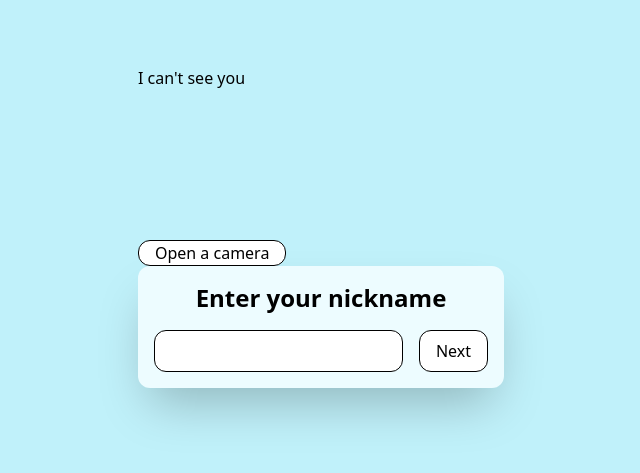
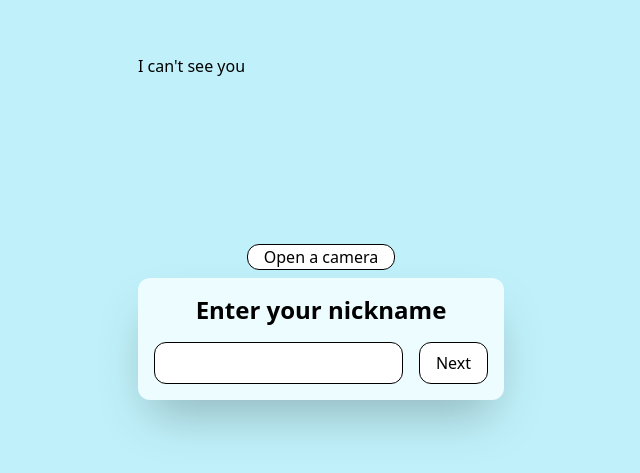
Before and after one commit to Oggnjen/jolly-webrtc, a React (Vite) app in the folder client/: page / in a window 1280 px wide. Shown: the part 173-646 px from the top of the page, without its empty margins (319-959 px from the left). Built offline with nearby package versions, Linux system fonts and the light colour scheme; no server answers.

Commit message:
Exchanged offer via websocket

```diff
--- a/client/src/App.tsx
+++ b/client/src/App.tsx
@@ -1,11 +1,7 @@
-import "./App.css";
-import { CallDecision, Layout, MainCamera, UserInfo } from "./components";
-import {
-  useIdentifier,
-  useInitializeUserStore,
-  WebsocketWrapper,
-} from "./logic-layer";
-import { MediaStoreProvider } from "./media-context";
+import './App.css';
+import { CallDecision, Layout, UserInfo } from './components';
+import { useIdentifier, useInitializeUserStore, WebsocketWrapper } from './logic-layer';
+import { MediaStoreProvider } from './media-context';
 
 function App() {
   useInitializeUserStore();
@@ -16,7 +12,6 @@ function App() {
         <WebsocketWrapper>
           <Layout>
             <div>
-              <MainCamera />
               {userIdentifier == null && <UserInfo />}
               {userIdentifier != null && <CallDecision />}
             </div>
--- a/client/src/components/CallDecision.tsx
+++ b/client/src/components/CallDecision.tsx
@@ -1,34 +1,28 @@
-import { useEffect, useState } from "react";
-import {
-  useCallIdentifier,
-  useCreateCall,
-  useJoinCall,
-  useMembers,
-} from "../logic-layer";
-import { Input } from "./Input";
-import { Button } from "./Button";
-import { useOpenMyCamera } from "../media-context";
+import { useState } from 'react';
+import { useCallIdentifier, useCreateCall, useJoinCall } from '../logic-layer';
+import { Input } from './Input';
+import { Button } from './Button';
+import { MainCamera } from './MainCamera';
 
 export const CallDecision = () => {
   const createCall = useCreateCall();
   const joinCall = useJoinCall();
   const id = useCallIdentifier();
-  const [callIdentifier, setCallIdentifier] = useState("");
-  const members = useMembers();
-  useEffect(() => {
-    console.log(members);
-  }, [members]);
+  const [callIdentifier, setCallIdentifier] = useState('');
   return (
-    <div className="bg-[#edfcff] p-4 rounded-xl shadow-2xl">
-      <div className="text-center text-2xl font-semibold">
-        Join call or create one
+    <div>
+      <MainCamera />
+      <div className='bg-[#edfcff] p-4 rounded-xl shadow-2xl max-w-[400px] mx-auto'>
+        <div className='text-center text-2xl font-semibold'>Join call or create one</div>
+        <div className='flex justify-center mt-4 gap-4'>
+          <Input value={callIdentifier} setValue={setCallIdentifier} />
+          <Button text='Next' onClick={() => joinCall(callIdentifier)} />
+        </div>
+        <div className='flex justify-center mt-4'>
+          <Button text='Create new call' onClick={() => createCall()} />
+        </div>
+        {id}
       </div>
-      <div className="flex justify-center mt-4 gap-4">
-        <Input value={callIdentifier} setValue={setCallIdentifier} />
-        <Button text="Next" onClick={() => joinCall(callIdentifier)} />
-      </div>
-      <div onClick={() => createCall()}>Create new one</div>
-      {id}
     </div>
   );
 };
--- a/client/src/components/MainCamera.tsx
+++ b/client/src/components/MainCamera.tsx
@@ -1,17 +1,14 @@
-import React, { useEffect, useRef } from "react";
-import {
-  useMyStream,
-  useMyVideoStream,
-  useOpenMyCamera,
-} from "../media-context";
-import { Button } from "./Button";
+import { useEffect, useRef } from 'react';
+import { useMyStream, useOpenMyCamera } from '../media-context';
+import { Button } from './Button';
+import { useMembersIdentifiers } from '../logic-layer';
 
 export const MainCamera = () => {
   const openMyCamera = useOpenMyCamera();
   const videoRef = useRef<HTMLVideoElement>(null);
   const myStream = useMyStream();
+  const members = useMembersIdentifiers();
   useEffect(() => {
-    console.log(myStream);
     if (myStream && videoRef.current) {
       videoRef.current.srcObject = myStream;
     }
@@ -20,15 +17,18 @@ export const MainCamera = () => {
   return (
     <div>
       {myStream == undefined && <div>I can't see you</div>}
-      <video ref={videoRef} autoPlay playsInline muted />
-      <div>
+
+      <video ref={videoRef} autoPlay playsInline muted className='rounded-xl mb-4' />
+      {myStream == undefined && members.length == 0 && (
+        <div className='flex justify-center my-2'>
           <Button
-          text="Open a camera"
+            text='Open a camera'
             onClick={() => {
               openMyCamera();
             }}
           />
         </div>
+      )}
     </div>
   );
 };
--- a/client/src/components/UserInfo.tsx
+++ b/client/src/components/UserInfo.tsx
@@ -1,19 +1,19 @@
-import { Input } from "./Input";
-import { Button } from "./Button";
-import { useMakeMember, useNickname } from "../logic-layer";
+import { Input } from './Input';
+import { Button } from './Button';
+import { useMakeMember, useNickname } from '../logic-layer';
+import { MainCamera } from './MainCamera';
 
 export const UserInfo = () => {
   const [nickname, setNickname] = useNickname();
   const makeMember = useMakeMember();
   return (
     <div>
-      <div className="bg-[#edfcff] p-4 rounded-xl shadow-2xl">
-        <div className="text-center text-2xl font-semibold">
-          Enter your nickname
-        </div>
-        <div className="flex justify-center mt-4 gap-4">
+      <MainCamera />
+      <div className='bg-[#edfcff] p-4 rounded-xl shadow-2xl'>
+        <div className='text-center text-2xl font-semibold'>Enter your nickname</div>
+        <div className='flex justify-center mt-4 gap-4'>
           <Input value={nickname} setValue={setNickname} />
-          <Button text="Next" onClick={() => makeMember()} />
+          <Button text='Next' onClick={() => makeMember()} />
         </div>
       </div>
     </div>
--- a/client/src/logic-layer/call/hooks.ts
+++ b/client/src/logic-layer/call/hooks.ts
@@ -1,25 +1,27 @@
-import { useIdentifier } from "../user/hooks";
-import { joinCall, makeNewCall } from "./service";
-import { useCallStore } from "./store";
+import { dispatchSendOffer } from '../events/functions';
+import { useIdentifier } from '../user/hooks';
+
+import { joinCall, makeNewCall } from './service';
+import { callStore } from './store';
 
 export function useCallIdentifier() {
-  const { callIdentifier } = useCallStore();
+  const { callIdentifier } = callStore();
   return callIdentifier;
 }
 
 export function useMembers() {
-  const { members } = useCallStore();
+  const { members } = callStore();
   return members;
 }
 
 export function useMembersIdentifiers() {
-  const { members } = useCallStore();
+  const { members } = callStore();
   return Object.keys(members);
 }
 
 export function useCreateCall() {
   const userIdentifer = useIdentifier();
-  const { setCallIdentifier } = useCallStore();
+  const { setCallIdentifier } = callStore();
   return () => {
     if (userIdentifer) {
       makeNewCall(userIdentifer).then((res) => {
@@ -31,15 +33,24 @@ export function useCreateCall() {
 
 export function useJoinCall() {
   const userIdentifer = useIdentifier();
-  const { setCallIdentifier, addMember } = useCallStore();
+  const { setCallIdentifier, addMember } = callStore();
   return (callIdentifier: string) => {
     if (userIdentifer) {
       joinCall(userIdentifer, callIdentifier).then((res) => {
         setCallIdentifier(res.data.identifier);
         res.data.members.forEach((m) => {
           addMember(m.identifier, m.nickname);
+          dispatchSendOffer(m.identifier);
         });
       });
     }
   };
 }
+
+export function useGetPeerConnectionFromMember() {
+  const { members } = callStore();
+
+  return (id: string) => {
+    return members[id].peerConnection;
+  };
+}
--- a/client/src/logic-layer/call/store.ts
+++ b/client/src/logic-layer/call/store.ts
@@ -1,4 +1,4 @@
-import { create } from "zustand";
+import { create } from 'zustand';
 
 interface Member {
   identifier: string;
@@ -16,10 +16,10 @@ interface CallState {
 }
 
 const configuration = {
-  iceServers: [{ urls: "stun:stun.l.google.com:19302" }],
+  iceServers: [{ urls: 'stun:stun.l.google.com:19302' }],
 };
 
-export const useCallStore = create<CallState>((set) => ({
+export const callStore = create<CallState>((set) => ({
   callIdentifier: null,
   setCallIdentifier: (callIdentifier) => {
     set({ callIdentifier });
--- /dev/null
+++ b/client/src/logic-layer/events/functions.ts
@@ -0,0 +1,31 @@
+import { callStore } from '../call/store';
+import { userStore } from '../user/store';
+import { dispatchToSignalingServer } from '../websocket/functions';
+import type { Data } from '../websocket/types';
+
+export type ChangesInMemberEvent = CustomEvent<{ memberId: string }>;
+
+export const dispatchSendOffer = (memberId: string) => {
+  const event: ChangesInMemberEvent = new CustomEvent('send-offer', { detail: { memberId } });
+  window.dispatchEvent(event);
+};
+
+function addTypedEventListener<T>(type: string, listener: (event: CustomEvent<T>) => void | Promise<void>) {
+  window.addEventListener(type, listener as unknown as EventListener);
+}
+
+addTypedEventListener<{ memberId: string }>('send-offer', async (e) => {
+  const { memberId } = e.detail;
+  const { identifier } = userStore.getState();
+  const { members } = callStore.getState();
+  const peerConnection = members[memberId]?.peerConnection;
+  if (identifier == null) return;
+  const offer = await peerConnection.createOffer();
+  await peerConnection.setLocalDescription(offer);
+  const data: Data = {
+    RawData: JSON.stringify(offer),
+    Recipient: memberId,
+    Sender: identifier,
+  };
+  dispatchToSignalingServer(JSON.stringify(data));
+});
--- a/client/src/logic-layer/user/hooks.ts
+++ b/client/src/logic-layer/user/hooks.ts
@@ -1,20 +1,20 @@
-import { makeNewMember } from "./service";
-import { useUserStore } from "./store";
+import { makeNewMember } from './service';
+import { userStore } from './store';
 
 export function useNickname(): [string | null, (val: string) => void] {
-  const { nickname, setNickname } = useUserStore();
+  const { nickname, setNickname } = userStore();
 
   return [nickname, (val: string) => setNickname(val)];
 }
 
 export function useIdentifier(): string | null {
-  const { identifier } = useUserStore();
+  const { identifier } = userStore();
 
   return identifier;
 }
 
 export function useMakeMember() {
-  const { nickname, setIdentifier } = useUserStore();
+  const { nickname, setIdentifier } = userStore();
 
   return () => {
     if (nickname)
--- a/client/src/logic-layer/user/store.ts
+++ b/client/src/logic-layer/user/store.ts
@@ -1,5 +1,5 @@
-import { useEffect } from "react";
-import { create } from "zustand";
+import { useEffect } from 'react';
+import { create } from 'zustand';
 
 interface UserState {
   nickname: string | null;
@@ -8,14 +8,14 @@ interface UserState {
   setIdentifier: (identifier: string | null) => void;
 }
 
-export const useUserStore = create<UserState>((set) => ({
+export const userStore = create<UserState>((set) => ({
   nickname: null,
   setNickname: (nickname) => {
     set({ nickname });
     if (nickname) {
-      localStorage.setItem("nickname", nickname);
+      localStorage.setItem('nickname', nickname);
     } else {
-      localStorage.removeItem("nickname");
+      localStorage.removeItem('nickname');
     }
   },
   identifier: null,
@@ -23,10 +23,10 @@ export const useUserStore = create<UserState>((set) => ({
 }));
 
 export function useInitializeUserStore() {
-  const setNickname = useUserStore((state) => state.setNickname);
+  const setNickname = userStore((state) => state.setNickname);
 
   useEffect(() => {
-    const savedUser = localStorage.getItem("nickname");
+    const savedUser = localStorage.getItem('nickname');
     if (savedUser) {
       setNickname(savedUser);
     }
--- /dev/null
+++ b/client/src/logic-layer/websocket/functions.ts
@@ -0,0 +1,6 @@
+import type { SendToSignalingServerEvent } from './types';
+
+export const dispatchToSignalingServer = (payload: string) => {
+  const event: SendToSignalingServerEvent = new CustomEvent('send-to-signaling-server', { detail: { payload } });
+  window.dispatchEvent(event);
+};
--- /dev/null
+++ b/client/src/logic-layer/websocket/types.ts
@@ -0,0 +1,7 @@
+export type SendToSignalingServerEvent = CustomEvent<{ payload: string }>;
+
+export interface Data {
+  Sender: string;
+  Recipient: string;
+  RawData: string;
+}
```
Also changed, not shown: client/src/logic-layer/websocket/WebsocketWrapper.tsx (+12 -9 lines). Lines whose indentation alone changed are shown as unchanged.
